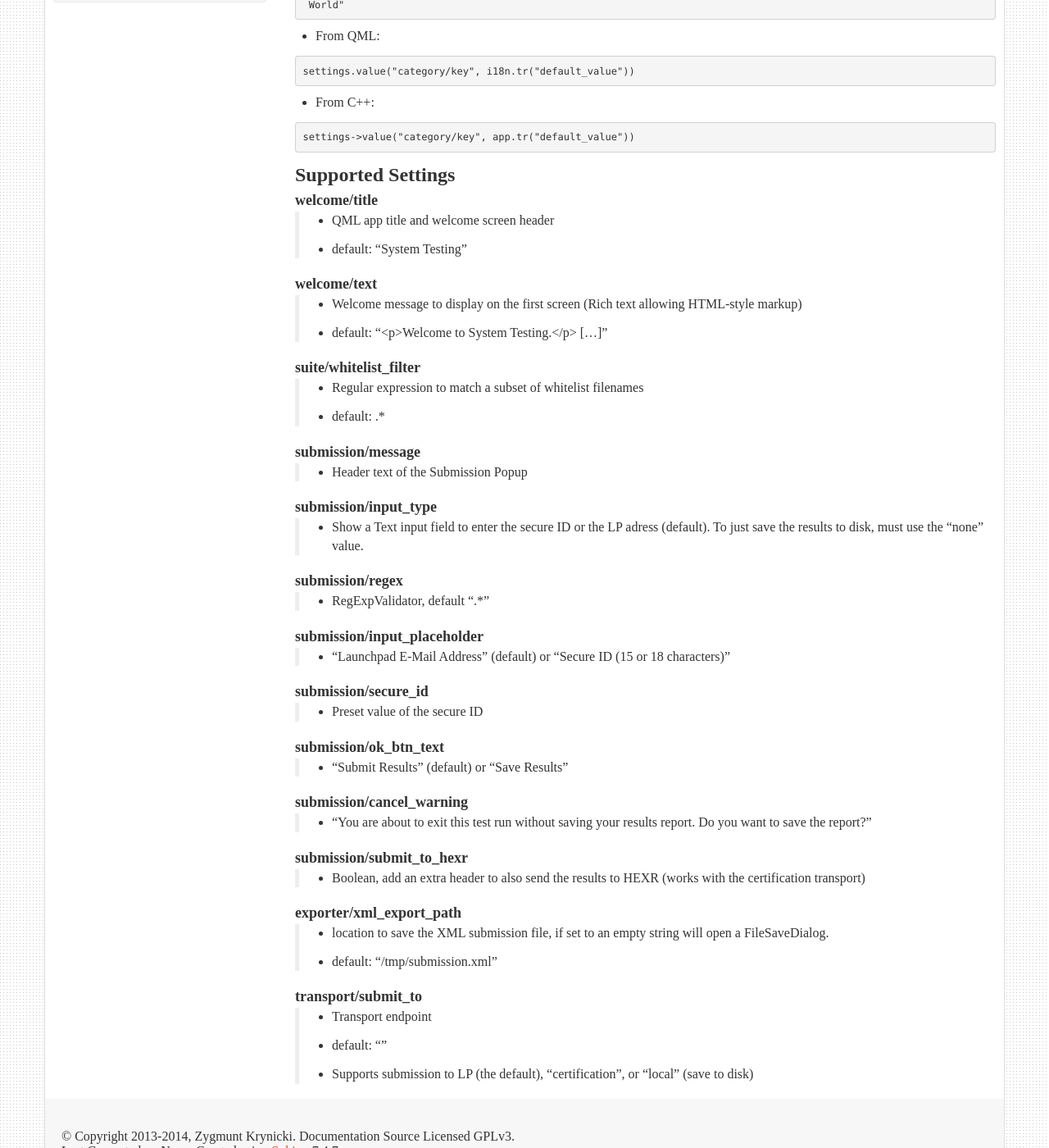
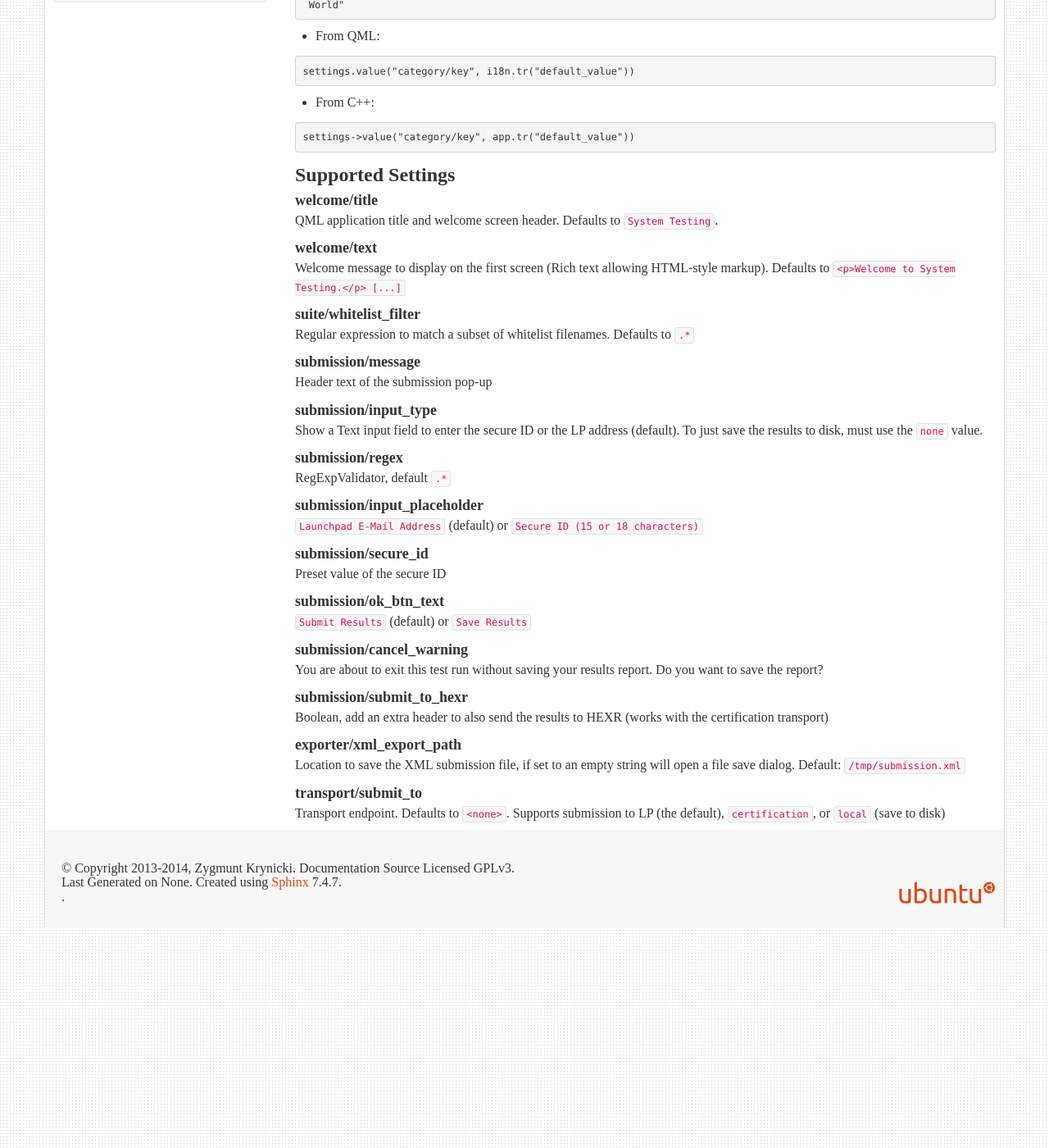
Before and after one commit to canonical/checkbox, a Sphinx documentation site: the page built from checkbox-ng/docs/profiles.rst, in a window 1280 px wide and 1400 px high, scrolled down 370 px. Shown: the whole window at 82% size. Built offline with Sphinx 7.4.7, drawn with Linux system fonts in a browser that asks for light colours; the version number could not be read and is left out; comment, search, counter and statistics services are not loaded; some of the changed text lies outside the part shown.

Commit message:
checkbox-ng:docs: small changes to profile docs
Signed-off-by: Zygmunt Krynicki <zygmunt.krynicki@canonical.com>

```diff
--- a/checkbox-ng/docs/profiles.rst
+++ b/checkbox-ng/docs/profiles.rst
@@ -2,9 +2,9 @@ Profiles configuration
 ^^^^^^^^^^^^^^^^^^^^^^
 
 Checkbox-gui supports execution profiles via a predefined set of configuration
-options that allow customization of the welcome screen, displayed whitelists
-as well as saving results locally or sending the submission file to Launchpad
-or to the Certification database/HEXR.
+options that allow customization of the welcome screen, displayed whitelists as
+well as saving results locally or sending the submission file to Launchpad or
+to the Certification database/HEXR.
 
 The profile settings are part of a launcher script and use checkbox-gui as a
 shebang to interpret the key/values.
@@ -38,61 +38,73 @@ Supported Settings
 ==================
 
 welcome/title
-------------
- * QML app title and welcome screen header
- * default: "System Testing"
+-------------
+
+QML application title and welcome screen header. Defaults to ``System
+Testing``.
 
 welcome/text
 ------------
- * Welcome message to display on the first screen (Rich text allowing HTML-style markup)
- * default: "<p>Welcome to System Testing.</p> [...]"
+
+Welcome message to display on the first screen (Rich text allowing HTML-style
+markup). Defaults to ``<p>Welcome to System Testing.</p> [...]``
 
 suite/whitelist_filter
 ----------------------
- * Regular expression to match a subset of whitelist filenames
- * default: .*
+
+Regular expression to match a subset of whitelist filenames. Defaults to ``.*``
 
 submission/message
 ------------------
- * Header text of the Submission Popup
+
+Header text of the submission pop-up
 
 submission/input_type
 ---------------------
- * Show a Text input field to enter the secure ID or the LP adress (default).
-   To just save the results to disk, must use the "none" value.
+
+Show a Text input field to enter the secure ID or the LP address (default).
+To just save the results to disk, must use the ``none`` value.
 
 submission/regex
-----------
- * RegExpValidator, default ".*"
+----------------
+
+RegExpValidator, default ``.*``
 
 submission/input_placeholder
 ----------------------------
- * "Launchpad E-Mail Address" (default) or "Secure ID (15 or 18 characters)"
+
+``Launchpad E-Mail Address`` (default) or ``Secure ID (15 or 18 characters)``
 
 submission/secure_id
 --------------------
- * Preset value of the secure ID
+
+Preset value of the secure ID
 
 submission/ok_btn_text
 ----------------------
- * "Submit Results" (default) or "Save Results"
+
+``Submit Results`` (default) or ``Save Results``
 
 submission/cancel_warning
 -------------------------
- * "You are about to exit this test run without saving your results report.  Do you want to save the report?"
+
+You are about to exit this test run without saving your results report. Do you
+want to save the report?
 
 submission/submit_to_hexr
 -------------------------
- * Boolean, add an extra header to also send the results to HEXR (works with
-   the certification transport)
+
+Boolean, add an extra header to also send the results to HEXR (works with the
+certification transport)
 
 exporter/xml_export_path
 ------------------------
- * location to save the XML submission file, if set to an empty string will open a FileSaveDialog.
- * default: "/tmp/submission.xml"
+
+Location to save the XML submission file, if set to an empty string will open a
+file save dialog. Default: ``/tmp/submission.xml``
 
 transport/submit_to
 -------------------
- *  Transport endpoint
- *  default: ""
- *  Supports submission to LP (the default), "certification", or "local" (save to disk)
+
+Transport endpoint. Defaults to ``<none>``.  Supports submission to LP (the
+default), ``certification``, or ``local`` (save to disk)
```
Also changed, not shown: other parts of checkbox-ng/docs/profiles.rst (+2 -2 lines).
